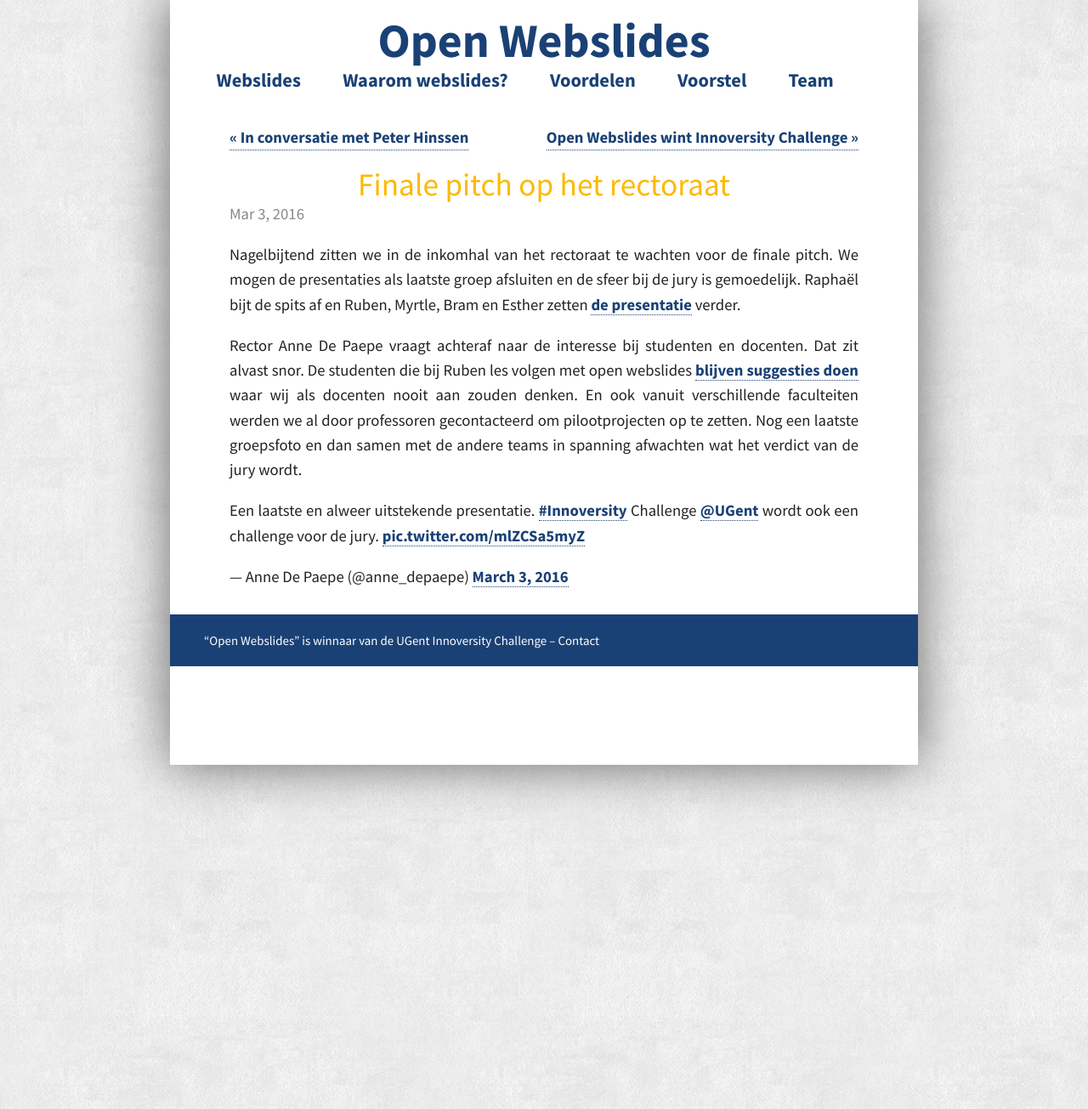
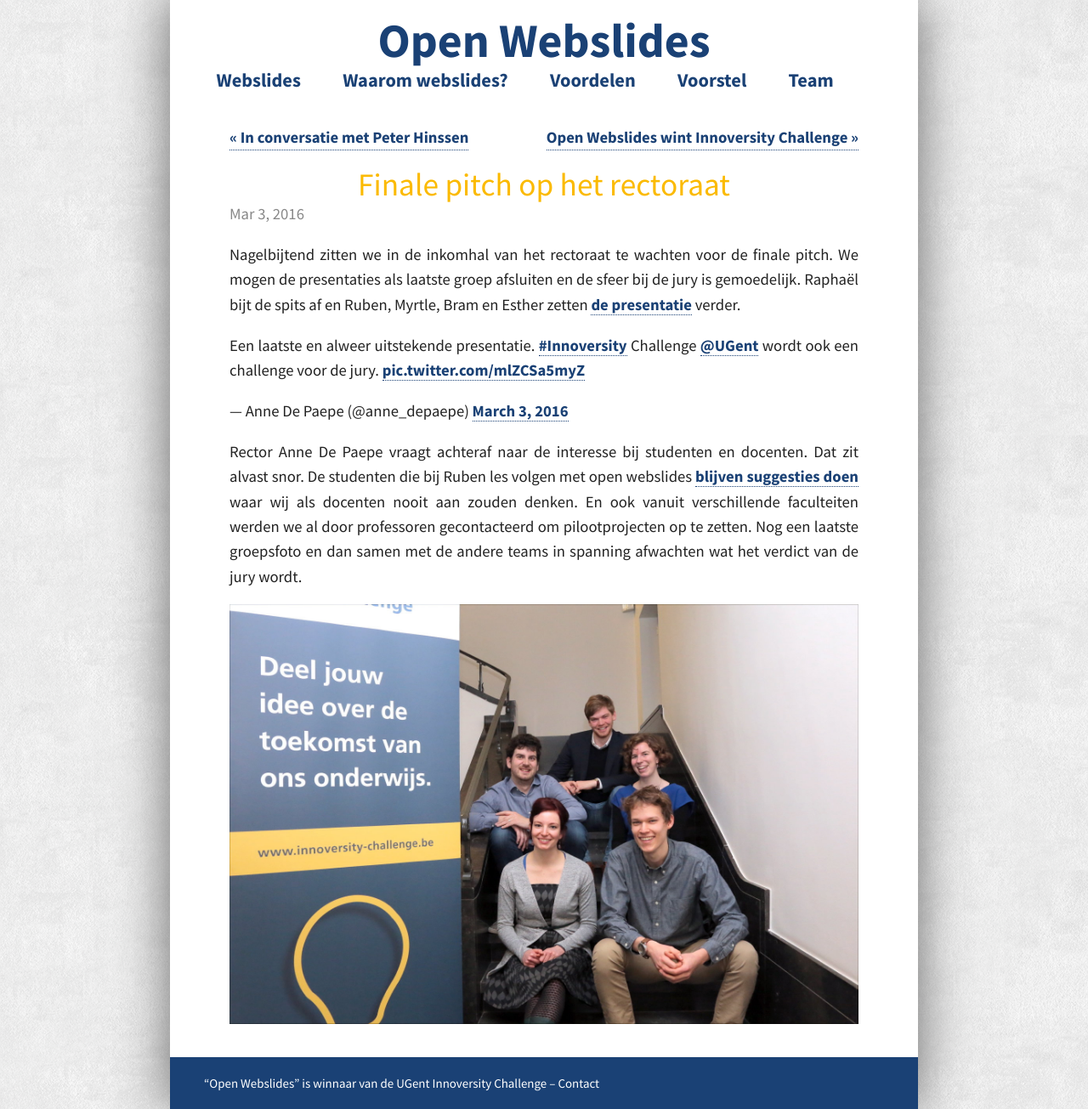
Before and after one commit to OpenWebslides/openwebslides.github.io-old, a Jekyll site: the page built from _posts/2016-03-03-finale-pitch.md, in a window 1280 px wide. Shown: the whole page at 85% size. Built offline with Jekyll 4.4.1, drawn with Linux system fonts in a browser that asks for light colours; comment, search, counter and statistics services are not loaded.

Commit message:
add team pictures to final pitch post

```diff
--- a/_posts/2016-03-03-finale-pitch.md
+++ b/_posts/2016-03-03-finale-pitch.md
@@ -7,10 +7,12 @@
 We mogen de presentaties als laatste groep afsluiten en de sfeer bij de jury is gemoedelijk.
 Raphaël bijt de spits af en Ruben, Myrtle, Bram en Esther zetten [de presentatie](http://rubenverborgh.github.io/InnoversityChallengeFinalPitch/) verder.
 
+<blockquote class="twitter-tweet" data-lang="en"><p lang="nl" dir="ltr">Een laatste en alweer uitstekende presentatie. <a href="https://twitter.com/hashtag/Innoversity?src=hash">#Innoversity</a> Challenge <a href="https://twitter.com/ugent">@UGent</a> wordt ook een challenge voor de jury. <a href="https://t.co/mlZCSa5myZ">pic.twitter.com/mlZCSa5myZ</a></p>&mdash; Anne De Paepe (@anne_depaepe) <a href="https://twitter.com/anne_depaepe/status/705347898620420096">March 3, 2016</a></blockquote>
+<script async src="//platform.twitter.com/widgets.js" charset="utf-8"></script>
+
 Rector Anne De Paepe vraagt achteraf naar de interesse bij studenten en docenten. Dat zit alvast snor.
 De studenten die bij Ruben les volgen met open webslides [blijven suggesties doen](https://github.com/RubenVerborgh/WebFundamentals/issues?utf8=%E2%9C%93&q=is%3Aissue) waar wij als docenten nooit aan zouden denken.
 En ook vanuit verschillende faculteiten werden we al door professoren gecontacteerd om pilootprojecten op te zetten.
 Nog een laatste groepsfoto en dan samen met de andere teams in spanning afwachten wat het verdict van de jury wordt.
 
-<blockquote class="twitter-tweet" data-lang="en"><p lang="nl" dir="ltr">Een laatste en alweer uitstekende presentatie. <a href="https://twitter.com/hashtag/Innoversity?src=hash">#Innoversity</a> Challenge <a href="https://twitter.com/ugent">@UGent</a> wordt ook een challenge voor de jury. <a href="https://t.co/mlZCSa5myZ">pic.twitter.com/mlZCSa5myZ</a></p>&mdash; Anne De Paepe (@anne_depaepe) <a href="https://twitter.com/anne_depaepe/status/705347898620420096">March 3, 2016</a></blockquote>
-<script async src="//platform.twitter.com/widgets.js" charset="utf-8"></script>
+<img src="/images/GroupPhotoFinalPitch2.jpg">
```
